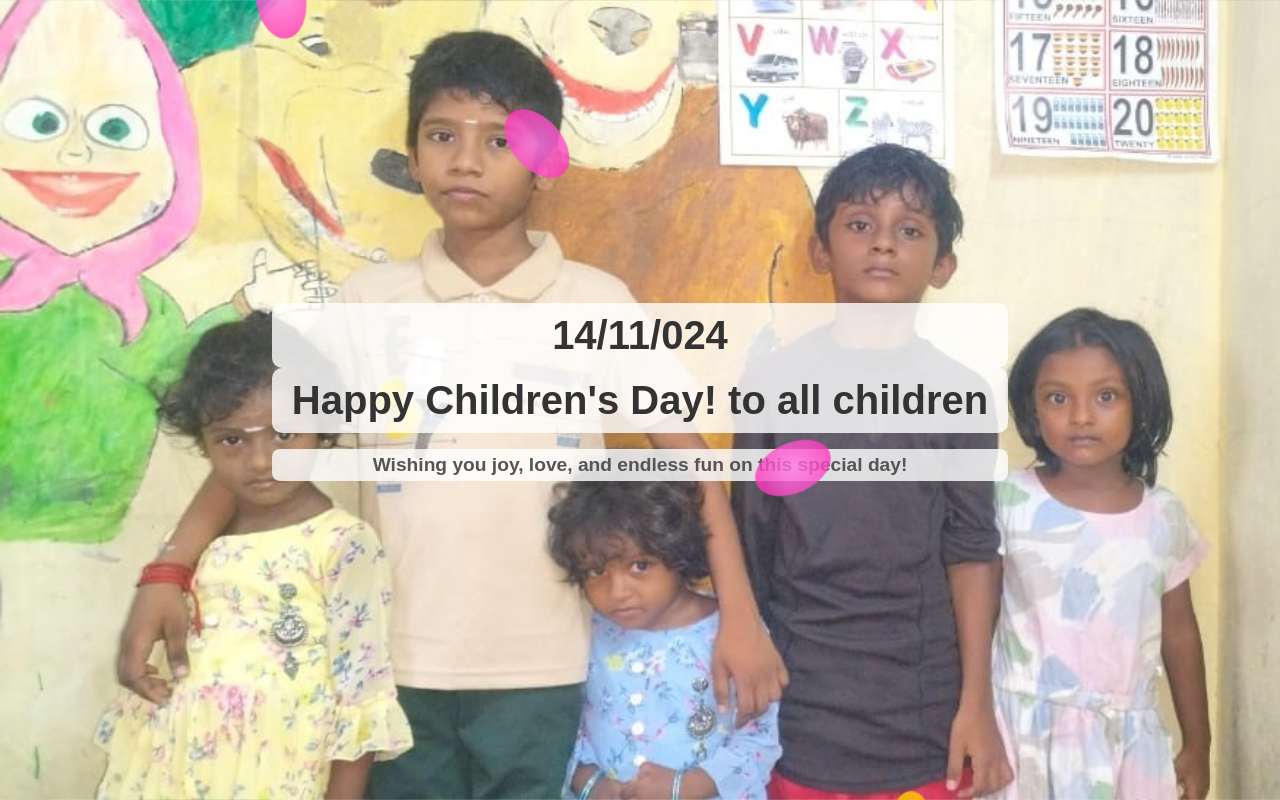
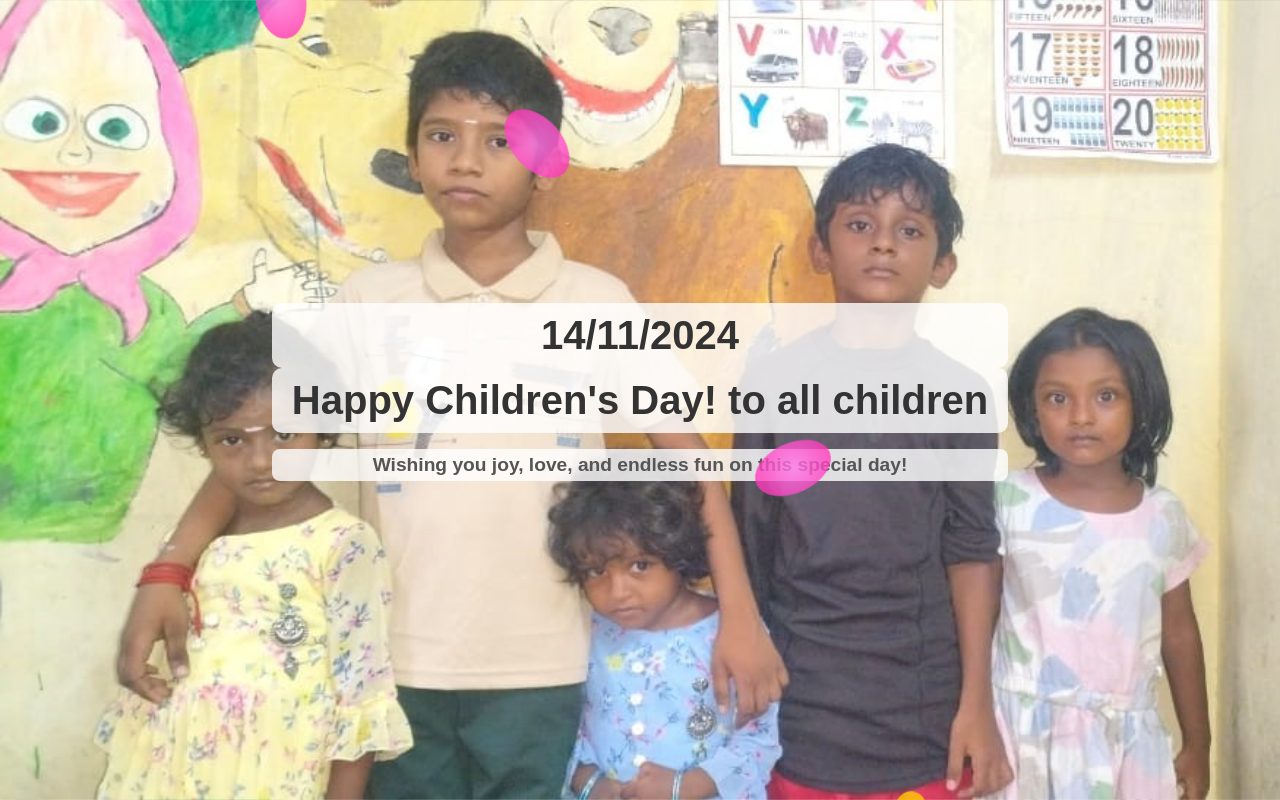
Before and after one commit to Elu620758/childrens-day, a plain HTML site: page index.html in a window 1280 px wide. Shown: the top 800 px of the page. Drawn offline with Linux system fonts and the light colour scheme.

Commit message:
Update index.html
Last updated

```diff
--- a/index.html
+++ b/index.html
@@ -112,7 +112,7 @@
   </head>
   <body>
     <div>
-      <h1>14/11/024</h1>
+      <h1>14/11/2024</h1>
       <h1>Happy Children's Day! to all children</h1>
       <h2>Wishing you joy, love, and endless fun on this special day!</h2>
     </div>
```
